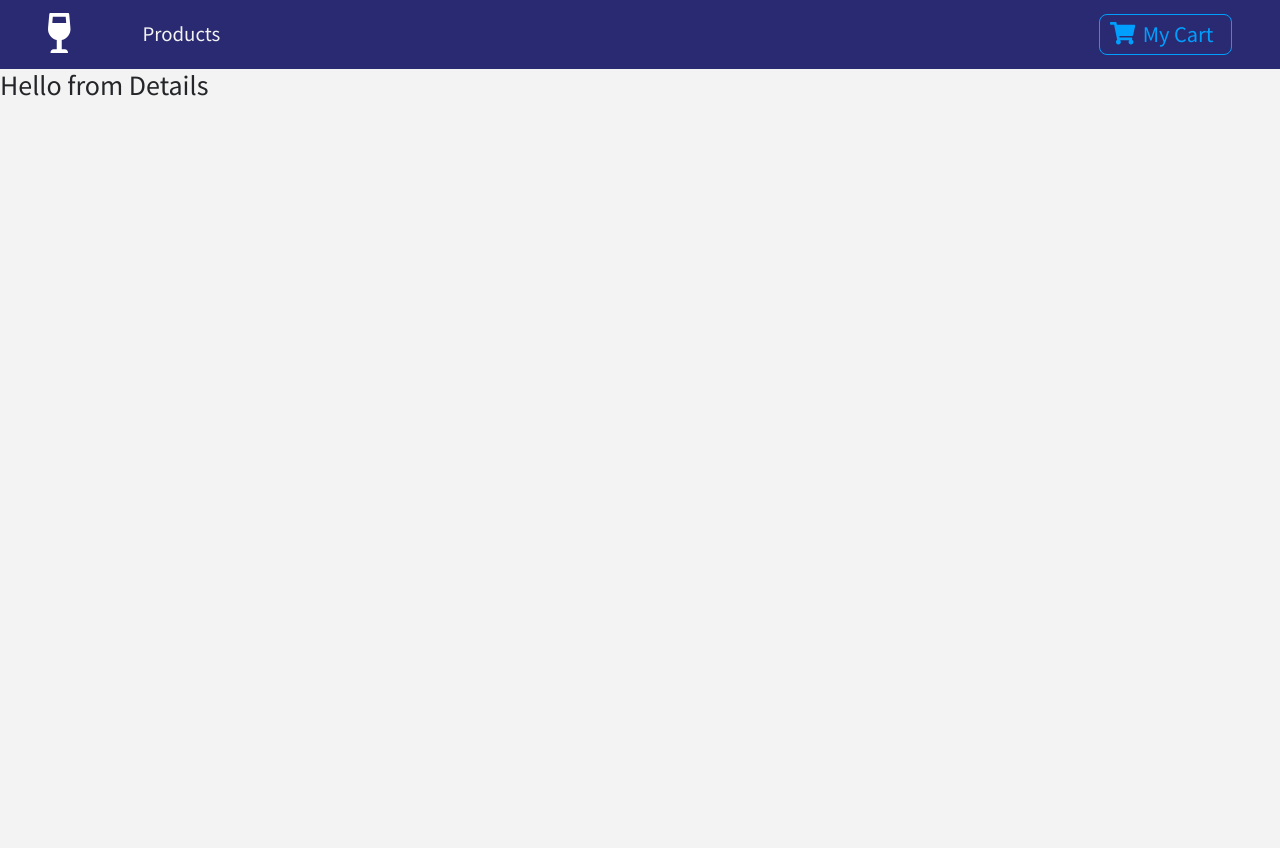
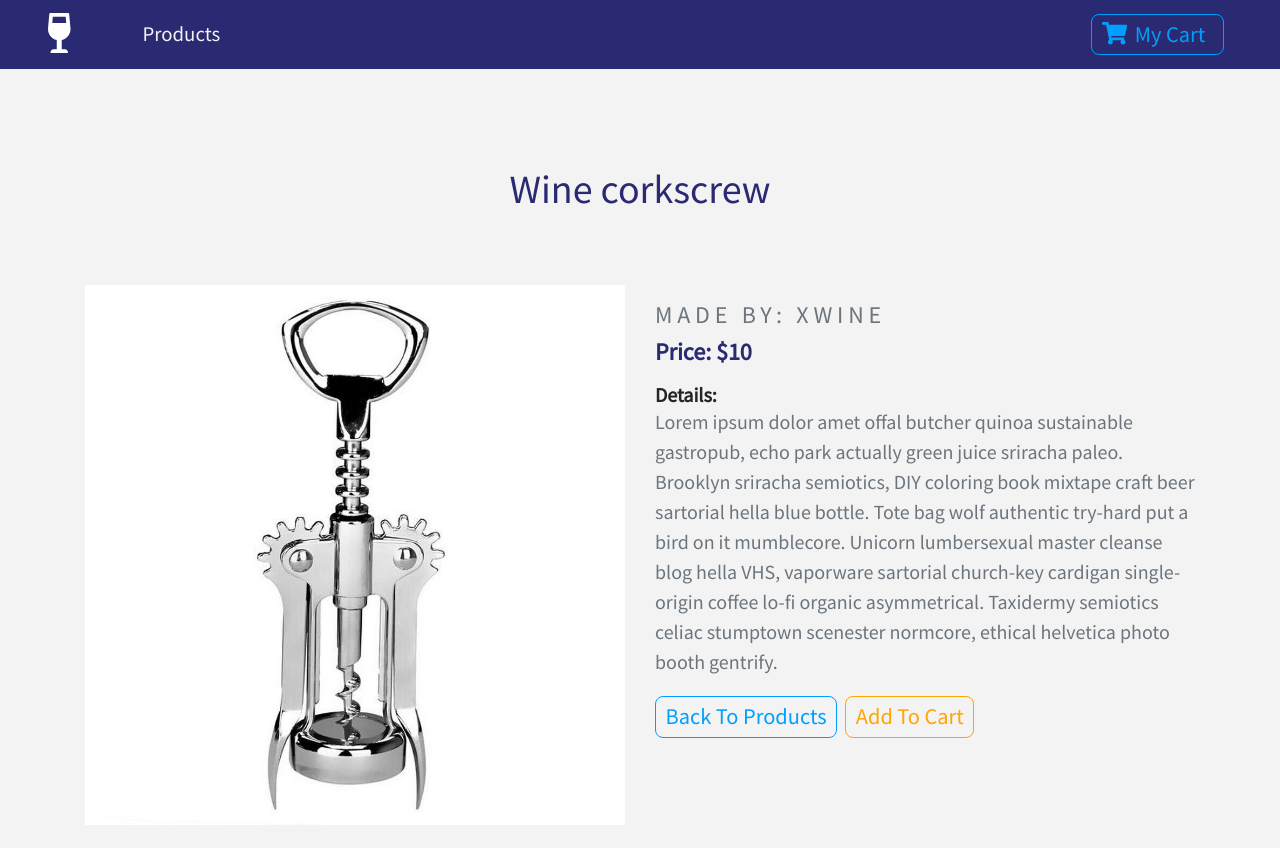
Before and after one commit to yulia-kh/wine-store, a React (Create React App) app: page /details in a window 1280 px wide. Shown: the top 848 px of the page. Before the commit the page ends 800 px from the top, so only its background shows below. Built offline with nearby package versions, Linux system fonts and the light colour scheme.

Commit message:
Populate details page

```diff
--- a/src/components/Button.js
+++ b/src/components/Button.js
@@ -5,13 +5,15 @@ text-transform: capitalize;
 font-size: 1.4rem;
 background: transparent;
 border: 0.05rem solid var(--lightBlue);
+border-color: ${props => props.cart ? 'var(--mainYellow)' : 'var(--lightBlue)'};
 border-radius: 0.5rem;
-color: var(--lightBlue);
+color: ${props => props.cart ? 'var(--mainYellow)' : 'var(--lightBlue)'};
 padding: 0.2rem 0.6rem;
 cursor: pointer;
+margin: 0.2rem 0.5rem 0.2rem 0;
 transition: all 0.5s ease-in-out;
 &:hover {
-    background: var(--lightBlue);
+    background: ${props => props.cart ? 'var(--mainYellow)' : 'var(--lightBlue)'};
     color: var(--mainBlue);
 }
 &:focus {
--- a/src/components/Details.js
+++ b/src/components/Details.js
@@ -1,11 +1,51 @@
 import React, { Component } from 'react';
+import { ProductConsumer } from '../context';
+import { Link } from 'react-router-dom';
+import { ButtonContainer } from './Button';
 
 export default class Details extends Component {
-    render() {
-        return (
-            <div>
-                <h3>Hello from Details</h3>
+  render() {
+    return (
+      <ProductConsumer>
+        {(value) => {
+          const { id, company, img, info, price, title, inCart} = value.detailProduct;
+          return (
+            <div className='container py-5'>
+              <div className='row'>
+                <div className='col-10 mx-auto text-center text-slanted text-blue my-5'>
+                    <h1>{title}</h1>
+                </div>
+                <div className='col-10 mx-auto col-md-6 my-3'>
+                  <img src={img} className='img-fluid' alt={title}/>
+                </div>
+                <div className='col-10 mx-auto col-md-6 my-3'>
+                  <h4 className='text-title text-muted mt-3 mb-2'>
+                    Made by: <span>{company}</span>
+                  </h4>
+                  <h4 className='text-blue'>
+                    <strong>Price: <span>$</span>{price}</strong>
+                  </h4>
+                  <h5 className='text-capitalize font-weight-bold mt-3 mb-0'>
+                    Details:
+                  </h5>
+                  <p className='text-muted lead'>{info}</p>
+                  {/* buttons */}
+                  <div>
+                    <Link to='/'>
+                      <ButtonContainer>Back to Products</ButtonContainer>
+                    </Link>
+                    <ButtonContainer cart onClick={() => {
+                      value.addToCart(id);
+                    }}>
+                      Add to Cart
+                    </ButtonContainer>
+                  </div>
+                </div>
+              </div>
             </div>
-        )
-    }
+          )
+        }}
+      </ProductConsumer>
+    )
+  }
 }
--- a/src/components/Product.js
+++ b/src/components/Product.js
@@ -2,6 +2,7 @@ import React, { Component } from 'react';
 import styled from 'styled-components';
 import { Link } from 'react-router-dom';
 import { ProductConsumer } from '../context';
+import PropTypes from 'prop-types';
 
 export default class Product extends Component {
     render() {
@@ -11,7 +12,7 @@ export default class Product extends Component {
                 <div className='card'>
                     <div className='img-container p-5' onClick={() => console.log('you clicked in product')}>
                         <Link to='/details'>
-                            <img src={img} alt='product' className='card-img-top' />
+                            <img src={img} alt={title} className='card-img-top' />
                         </Link>
                         <button className='cart-btn' onClick={() => (console.log('added to the cart'))}>
                             Add to cart
@@ -31,6 +32,16 @@ export default class Product extends Component {
             </ProductWrapper>
         )
     }
+}
+
+Product.propTypes = {
+    product: PropTypes.shape({
+        id: PropTypes.number,
+        img: PropTypes.string,
+        title: PropTypes.string,
+        price: PropTypes.number,
+        inCart: PropTypes.bool
+    }).isRequired
 }
 
 const ProductWrapper = styled.div`
@@ -66,7 +77,7 @@ const ProductWrapper = styled.div`
       position: absolute;
       bottom: 0;
       right: 0;
-      padding: 0.2rem 1rem;
+      padding: 0.1rem 0.9rem;
       background: var(--lightBlue);
       border: none;
       color: var(--mainWhite);
--- a/src/context.js
+++ b/src/context.js
@@ -7,6 +7,21 @@ class ProductProvider extends Component {
     state = {
         products: storeProducts,
         detailProduct
+    }
+
+    componentDidMount() {
+        this.setProducts();
+    }
+
+    setProducts = () => {
+        let tempProducts = [];
+        storeProducts.forEach( item => {
+            const singleItem = {...item};
+            tempProducts = [...tempProducts, singleItem];
+        })
+        this.setState(() => {
+            return {products: tempProducts}
+        })
     }
 
     handleDetail = () => {
```
